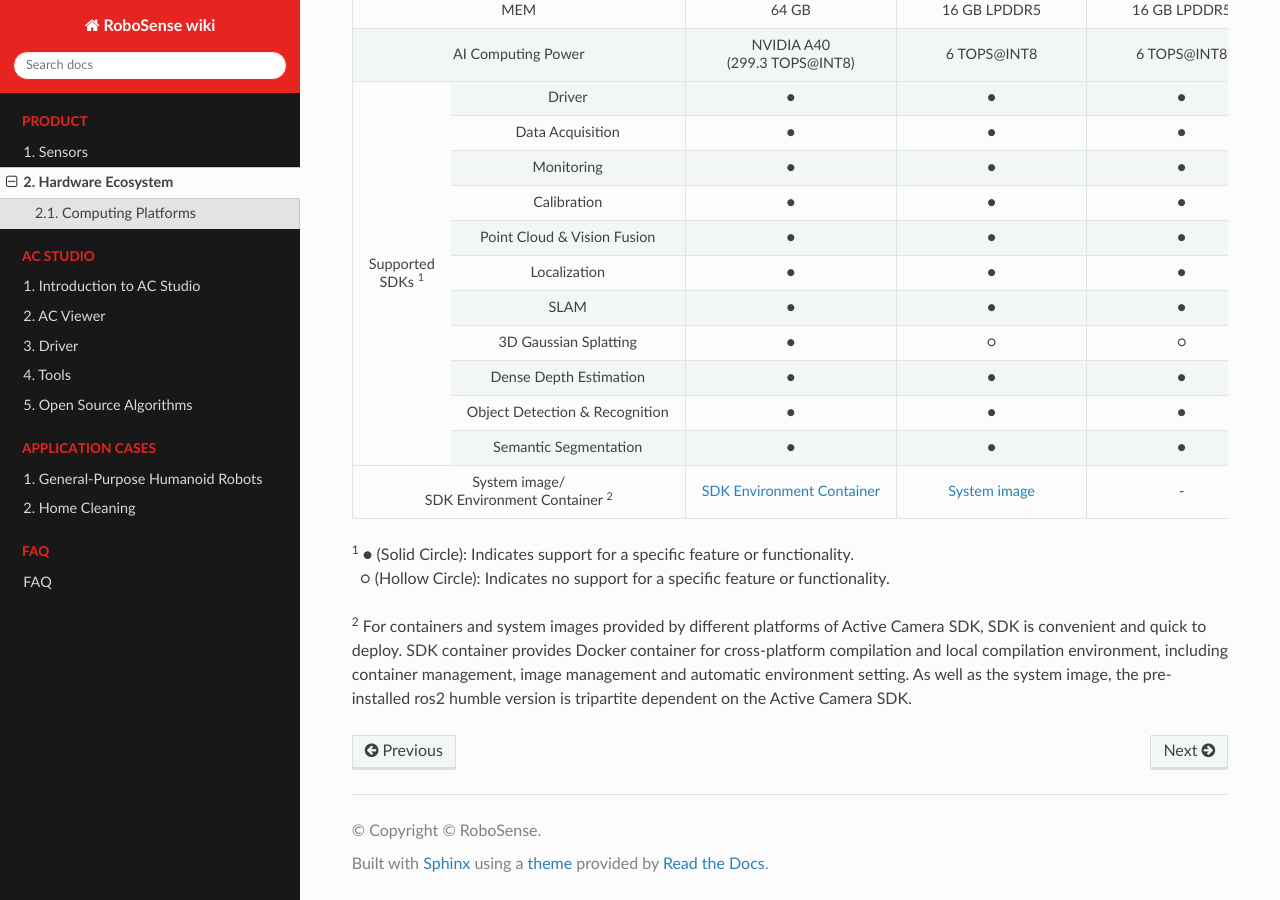
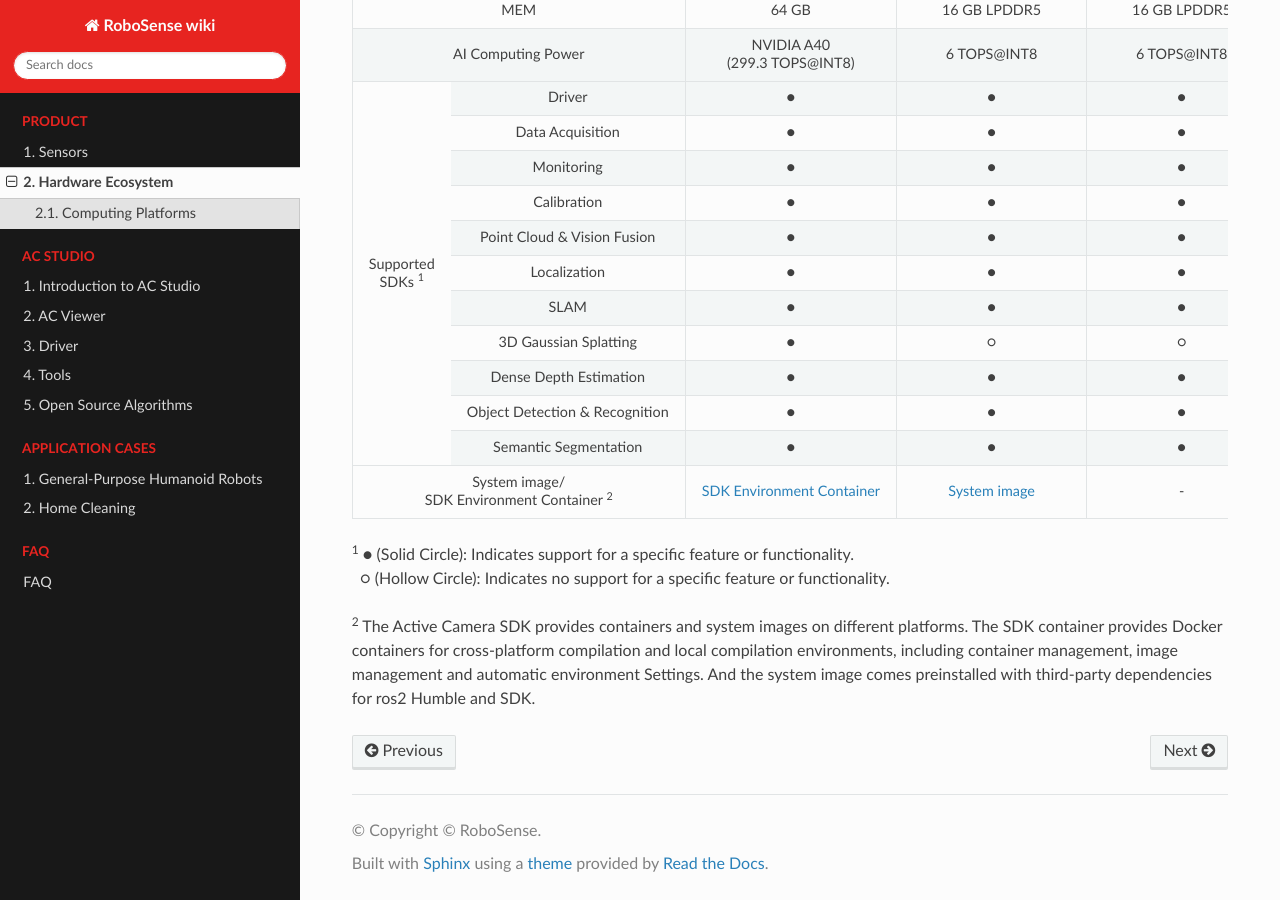
Before and after one commit to RoboSense-Robotics/robosense_ac_wiki_en, a Sphinx documentation site: the page built from source/product/hardware.md, in a window 1280 px wide and 900 px high, scrolled down 503 px. Built offline with Sphinx 7.4.7 and the Read the Docs theme 3.1.0, drawn with Linux system fonts in a browser that asks for light colours; pages that are not in the unit, such as notebooks, are missing from menus.

Commit message:
update hardware

```diff
--- a/source/product/hardware.md
+++ b/source/product/hardware.md
@@ -161,4 +161,4 @@ These system images include the dependencies required for compiling and running
 
 <sup>1</sup> ● (Solid Circle): Indicates support for a specific feature or functionality. <br> &nbsp; ○ (Hollow Circle): Indicates no support for a specific feature or functionality.
 
-<sup>2</sup> For containers and system images provided by different platforms of Active Camera SDK, SDK is convenient and quick to deploy. SDK container provides Docker container for cross-platform compilation and local compilation environment, including container management, image management and automatic environment setting. As well as the system image, the pre-installed ros2 humble version is tripartite dependent on the Active Camera SDK.
+<sup>2</sup> The Active Camera SDK provides containers and system images on different platforms. The SDK container provides Docker containers for cross-platform compilation and local compilation environments, including container management, image management and automatic environment Settings. And the system image comes preinstalled with third-party dependencies for ros2 Humble and SDK.
```
